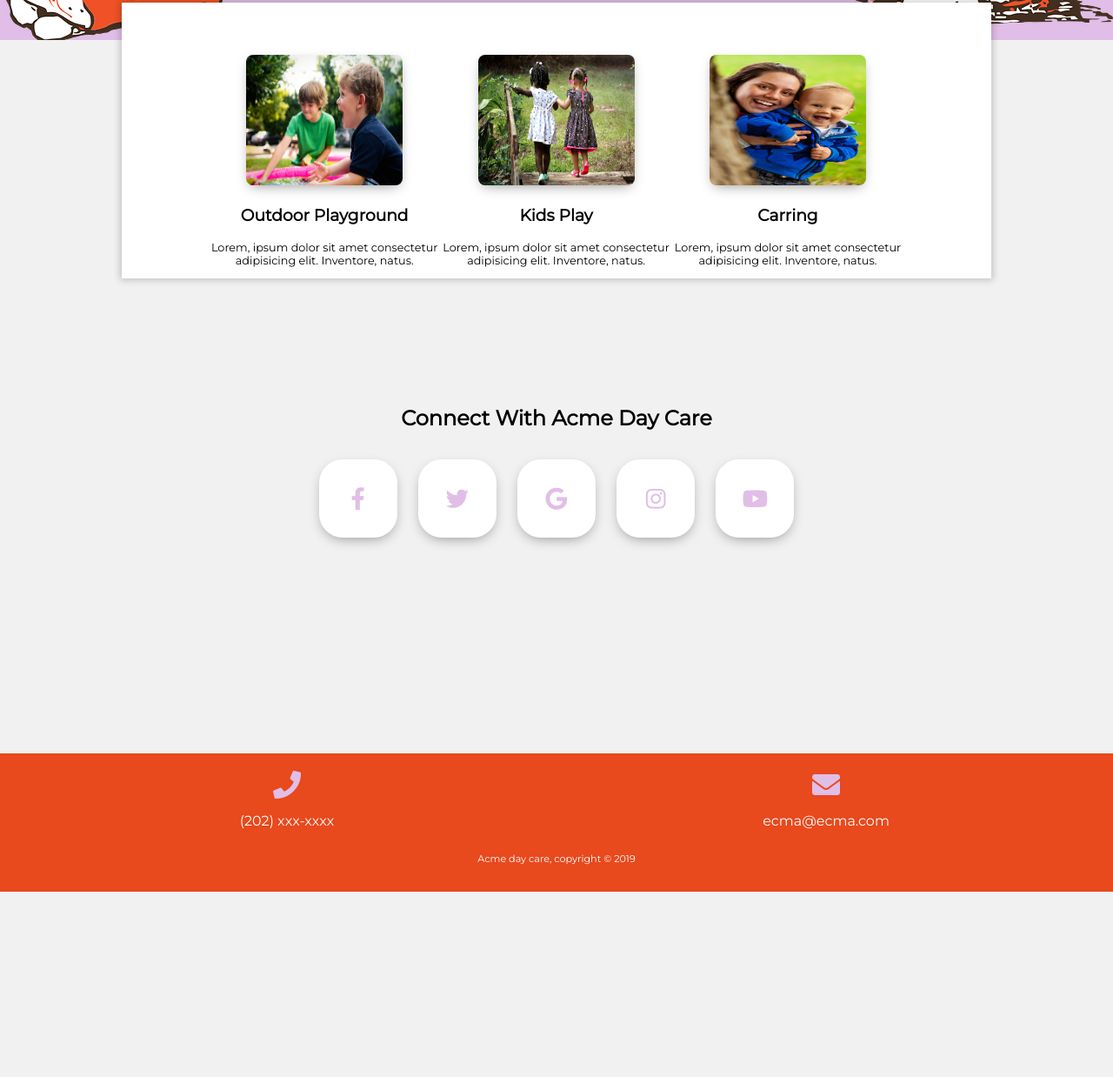
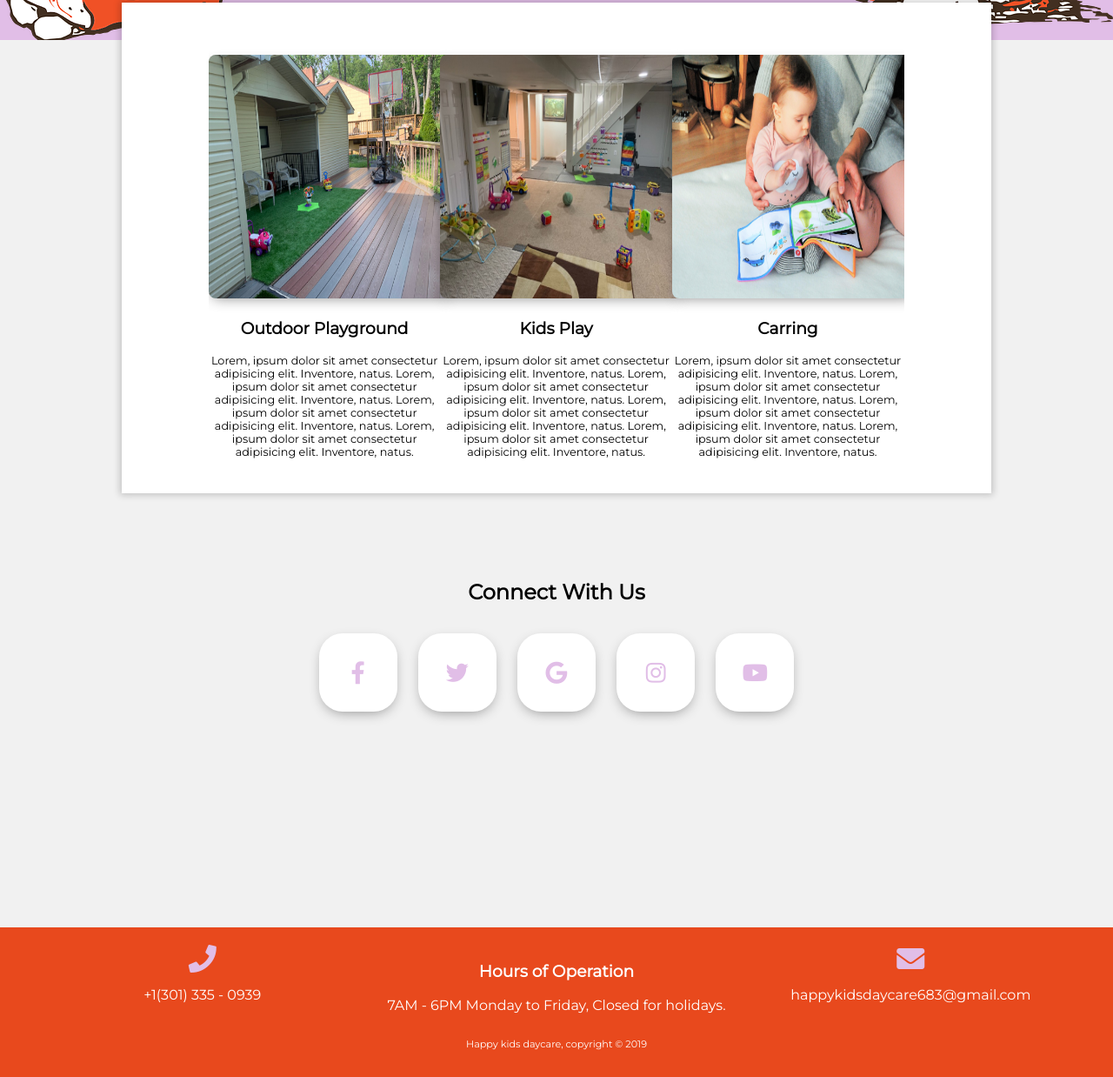
Before and after one commit to fitbez/day-care, a plain HTML site: page index.html in a window 1280 px wide. Shown: the part 547-1785 px from the top of the page at 87% size. Before the commit the page ends 1572 px from the top, so only its background shows below. Drawn offline with Linux system fonts and the light colour scheme.

Commit message:
Image and contact infromation added

```diff
--- a/index.html
+++ b/index.html
@@ -15,13 +15,13 @@
       rel="stylesheet"
     />
     <link rel="stylesheet" href="style.css" />
-    <title>Baby Day Care</title>
+    <title>Happy kids Daycare</title>
   </head>
   <body>
     <header>
       <div class="container">
         <div id="branding">
-          <h1><span class="highlight"> Acme </span>Day Care</h1>
+          <h1><span class="highlight"> Happy Kids </span>Daycare</h1>
         </div>
         <nav>
           <ul>
@@ -34,7 +34,7 @@
     </header>
     <section id="showcase">
       <div class="container">
-        <h1>Afordable Day Care Service</h1>
+        <h1>Afordable Home Daycare Service</h1>
         <p>
           Lorem ipsum dolor sit amet consectetur adipisicing elit. Cumque totam
           recusandae, provident nobis optio ratione maiores et eveniet id vero
@@ -46,34 +46,43 @@
       <div class="container">
         <div class="services">
           <div class="box">
-            <img src="/img/kid3.jpg" />
+            <img src="/img/img5.jpg" />
             <h3>Outdoor Playground</h3>
             <p>
               Lorem, ipsum dolor sit amet consectetur adipisicing elit.
-              Inventore, natus.
+              Inventore, natus. Lorem, ipsum dolor sit amet consectetur
+              adipisicing elit. Inventore, natus. Lorem, ipsum dolor sit amet
+              consectetur adipisicing elit. Inventore, natus. Lorem, ipsum dolor
+              sit amet consectetur adipisicing elit. Inventore, natus.
             </p>
           </div>
           <div class="box">
-            <img src="/img/kids4.jpg" />
+            <img src="/img/img3.jpg" />
             <h3>Kids Play</h3>
             <p>
               Lorem, ipsum dolor sit amet consectetur adipisicing elit.
-              Inventore, natus.
+              Inventore, natus. Lorem, ipsum dolor sit amet consectetur
+              adipisicing elit. Inventore, natus. Lorem, ipsum dolor sit amet
+              consectetur adipisicing elit. Inventore, natus. Lorem, ipsum dolor
+              sit amet consectetur adipisicing elit. Inventore, natus.
             </p>
           </div>
           <div class="box">
-            <img src="/img/kids5.jpg" />
+            <img src="/img/kid7.jpg" />
             <h3>Carring</h3>
             <p>
               Lorem, ipsum dolor sit amet consectetur adipisicing elit.
-              Inventore, natus.
+              Inventore, natus. Lorem, ipsum dolor sit amet consectetur
+              adipisicing elit. Inventore, natus. Lorem, ipsum dolor sit amet
+              consectetur adipisicing elit. Inventore, natus. Lorem, ipsum dolor
+              sit amet consectetur adipisicing elit. Inventore, natus.
             </p>
           </div>
         </div>
       </div>
     </section>
     <section class="connect-1">
-      <h1>Connect With Acme Day Care</h1>
+      <h1>Connect With Us</h1>
       <div class="middle">
         <a class="btn" href="#">
           <i class="fab fa-facebook-f"></i>
@@ -96,15 +105,19 @@
       <div class="connect-2">
         <div class="phone">
           <i class="fas fa-phone fa-2x"></i>
-          <p>(202) xxx-xxxx</p>
+          <p>+1(301) 335 - 0939</p>
+        </div>
+        <div class="open">
+          <h3>Hours of Operation</h3>
+          <p>7AM - 6PM Monday to Friday, Closed for holidays.</p>
         </div>
         <div class="email">
           <i class="fas fa-envelope fa-2x"> </i>
-          <p>ecma@ecma.com</p>
+          <p>happykidsdaycare683@gmail.com</p>
         </div>
       </div>
       <div class="copy">
-        <p>Acme day care, copyright &copy; 2019</p>
+        <p>Happy kids daycare, copyright &copy; 2019</p>
       </div>
     </footer>
   </body>
--- a/style.css
+++ b/style.css
@@ -82,7 +82,7 @@ header .current a {
 
 #showcase p {
   font-size: 1rem;
-  color: #ffffff;
+  color: #333;
 }
 
 /* Boxes */
@@ -95,7 +95,7 @@ header .current a {
   text-align: center;
   margin-left: 140px;
   margin-right: 140px;
-  max-height: 500px;
+  max-height: 750px;
   box-shadow: 0px 0px 8px 2px rgba(0, 0, 0, 0.2);
   z-index: 1;
 }
@@ -110,18 +110,19 @@ header .current a {
 
 #boxes .box p {
   font-size: 0.8rem;
+  margin-bottom: 40px;
 }
 
 #boxes .box img {
-  width: 180px;
+  width: 280px;
+  height: 280px;
   border-radius: 8px;
-  height: 150px;
   box-shadow: 0 5px 15px -5px #00000070;
 }
 /* Social */
 .connect-1 {
   height: 200px;
-  margin-top: 400px;
+  margin-top: 600px;
   display: flex;
   flex-direction: column;
 }
@@ -236,3 +237,7 @@ footer {
   text-align: center;
   font-size: 0.7rem;
 }
+
+.open {
+  text-align: center;
+}
```
Also changed, not shown: img/img1.jpg (added), img/img2.jpg (added), img/img3.jpg (added), img/img4.jpg (added), img/img5.jpg (added), img/img6.jpg (added), img/img7.jpg (added), img/kid7.jpg (added), img/kids6.jpg (added).
